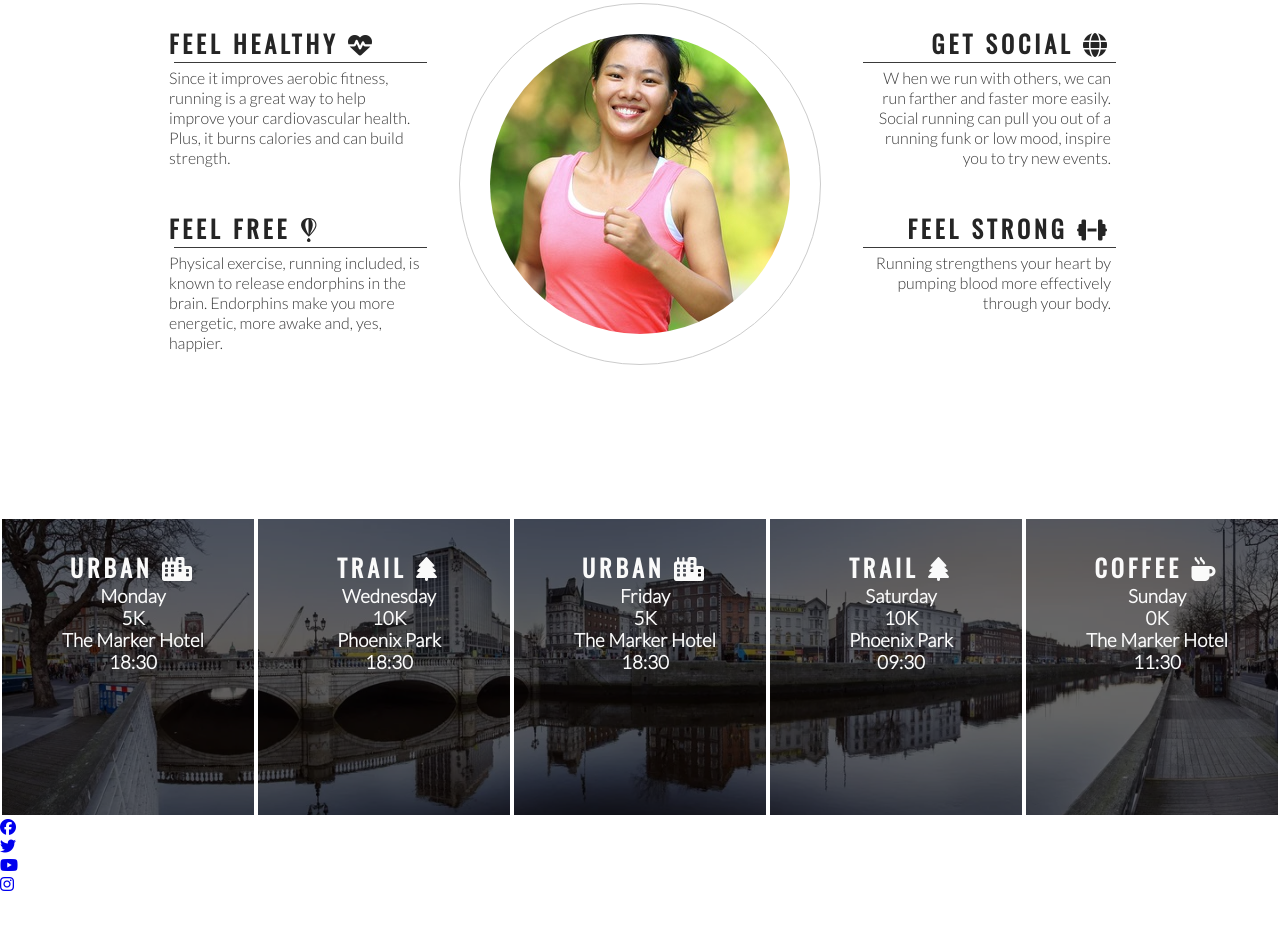
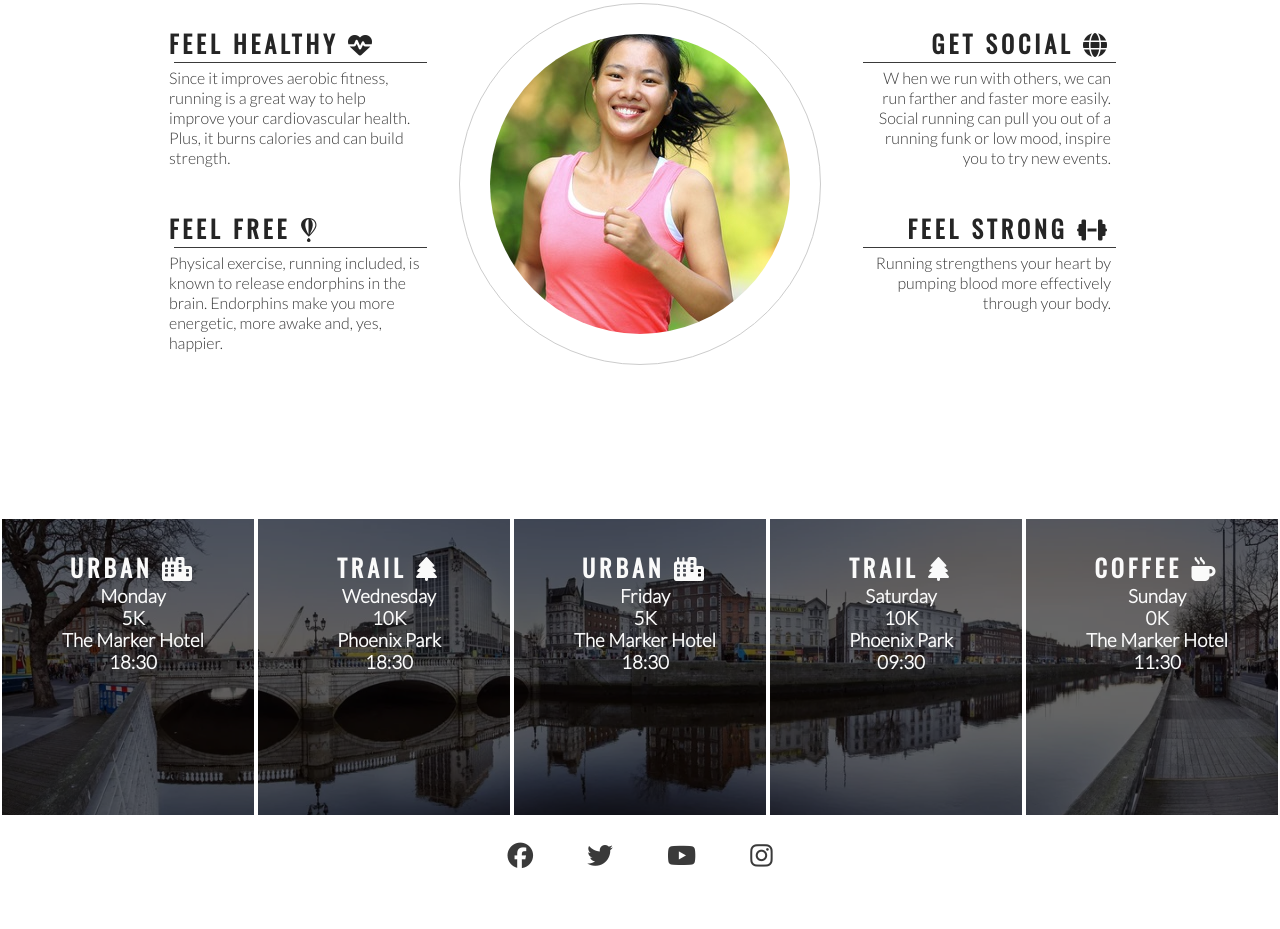
Before and after one commit to Robdeseg/love-running, a plain HTML site: page index.html in a window 1280 px wide. Shown: the part 778-1707 px from the top of the page. Before the commit the page ends 1671 px from the top, so only its background shows below. Drawn offline with nearby package versions, Linux system fonts and the light colour scheme.

Commit message:
Add style to footer

```diff
--- a/assets/css/style.css
+++ b/assets/css/style.css
@@ -216,3 +216,22 @@ hr {
 #times h2 {
     color: #fafafa;
 }
+
+footer {
+    height: 150px
+}
+
+.social-networks {
+    text-align: center;
+}
+
+.social-networks > li {
+    display: inline;
+}
+
+.social-networks i {
+    font-size: 160%;
+    margin: 1%;
+    padding: 1%;
+    color: #3a3a3a;
+}
--- a/index.html
+++ b/index.html
@@ -119,7 +119,7 @@
         </div>
     </section>
     <footer>
-        <ul>
+        <ul class="social-networks">
             <li>
                 <a href="https://facebook.com" target="_blank" rel="noopener" aria-label="visit our Facebook page (opens in new tab)"><i class="fab fa-facebook"></i></a>
             </li>
```
